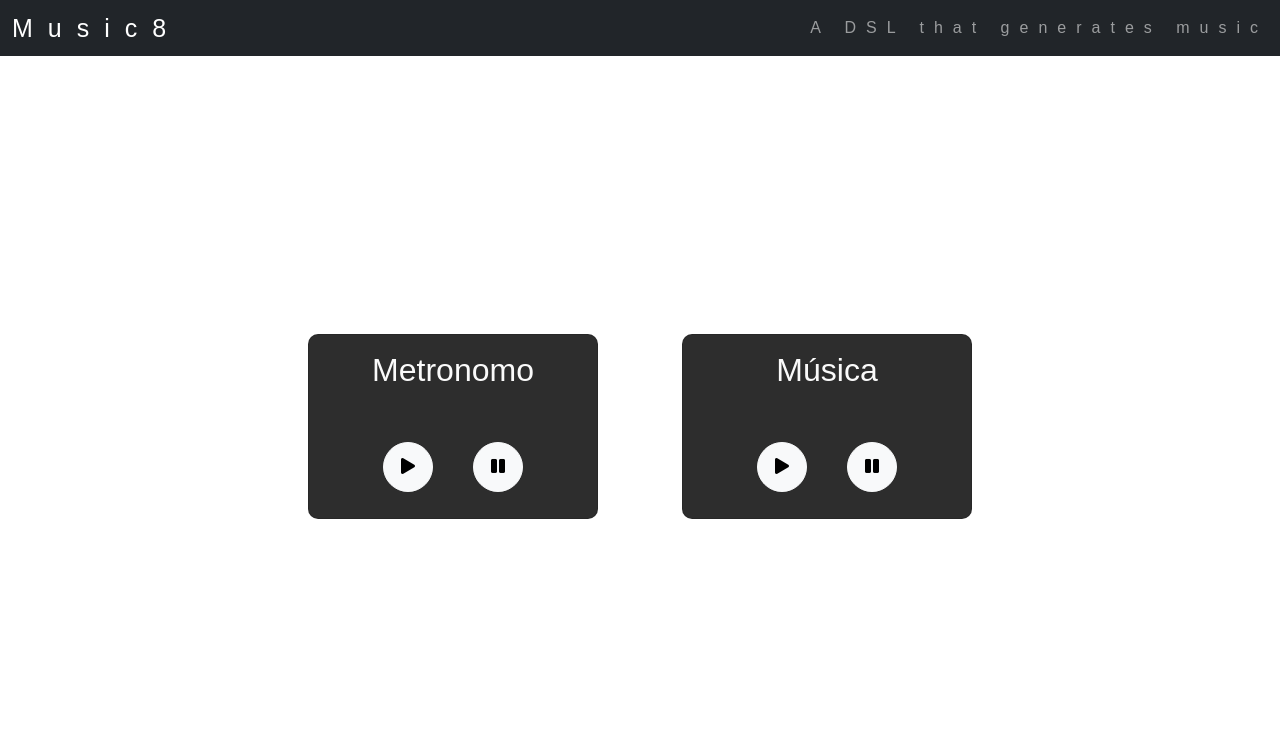
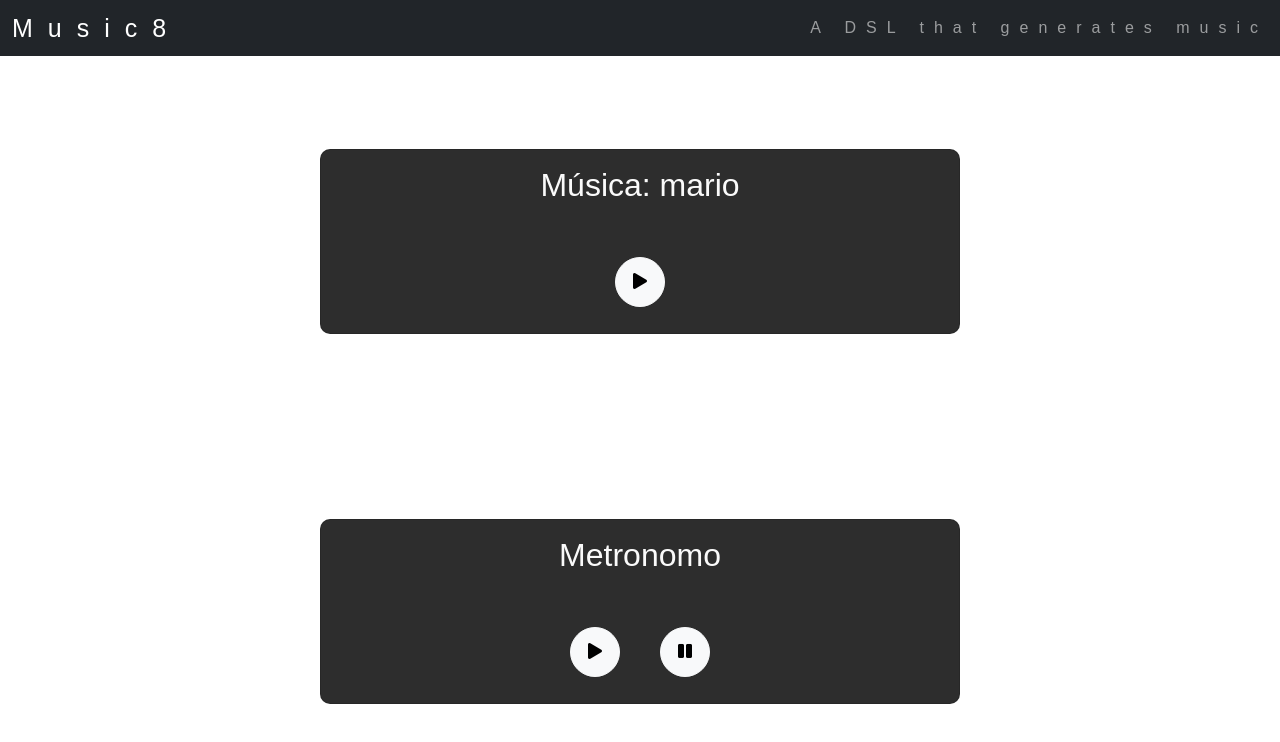
Before and after one commit to aryclenio/Music-generator, a website built with webpack: page public/index.html in a window 1280 px wide. Built offline with nearby package versions, Linux system fonts and the light colour scheme; a web font is replaced by a local one.

Commit message:
💄 Updating UI

```diff
--- a/public/css/index.css
+++ b/public/css/index.css
@@ -7,13 +7,17 @@ button {
   border-radius: 50px !important;
   margin: 10px 20px;
 }
+
+.row {
+  width: 100vw;
+}
 .card {
   background-color: #2d2d2d;
   color: #fafafa;
   border-radius: 10px !important;
   margin: 20px 30px;
   height: 185px;
-  width: 290px;
+  width: 50%;
   display: flex;
 }
 
@@ -26,7 +30,7 @@ button {
 
 .main-page {
   height: calc(100vh - 60px);
-  display: flex;
+  display: grid;
   align-items: center;
   justify-content: center;
 }
--- a/public/index.html
+++ b/public/index.html
@@ -27,7 +27,21 @@
     </nav>
     <div class="main-page container-fluid">
         <div class="row d-flex align-items-center justify-content-center">
-            <div class="col col-sm-12 col-md-6 d-flex align-items-center justify-content-center">
+            <div class="card" id="music">
+                <div class="card-body">
+                    <h2 class="card-title">Música: <span id="music-name"></span></h2>
+                    <p style="display:none" id="textMusic">Tocando nota <span id="noteMusic"
+                            style="margin-left: 3px;"></span></p>
+
+                    <div class="d-flex align-items-center justify-content-center">
+
+                        <button type="button" class="btn btn-light" id="playMusic"><i class="fas fa-play"></i></button>
+                    </div>
+                </div>
+
+            </div>
+        </div>
+        <div class="row d-flex align-items-center justify-content-center">
             <div class="card" id="metronome">
                 <div class="card-body">
                     <h2 class="card-title">Metronomo</h2>
@@ -45,25 +59,7 @@
                 </div>
             </div>
         </div>
-            <div class="col col-sm-12 col-md-6 d-flex align-items-center justify-content-center">
 
-                <div class="card" id="music">
-                    <div class="card-body">
-                        <h2 class="card-title">Música</h2>
-                        <p style="display:none" id="textMusic">Tocando nota <span id="noteMusic"
-                                style="margin-left: 3px;"></span></p>
-
-                        <div class="d-flex align-items-center justify-content-center">
-
-                            <button type="button" class="btn btn-light" id="playMusic"><i
-                                    class="fas fa-play"></i></button>
-                            <button type="button" class="btn btn-light" id="pauseMusic"><i
-                                    class="fas fa-pause"></i></button>
-                        </div>
-                    </div>
-
-                </div>
-            </div>
     </div>
     </div>
     <script src="https://cdn.jsdelivr.net/npm/bootstrap@5.0.0-beta2/dist/js/bootstrap.bundle.min.js"
--- a/public/js/index.js
+++ b/public/js/index.js
@@ -4,5 +4,6 @@ import file from "../out/notes.json";
 import { initSound } from "./sound";
 import { initMetronome } from "./metronome";
 
+document.getElementById("music-name").innerText = file.name;
 initMetronome(file.metronome);
 initSound(file.notes);
```
Lines whose indentation alone changed are shown as unchanged.
